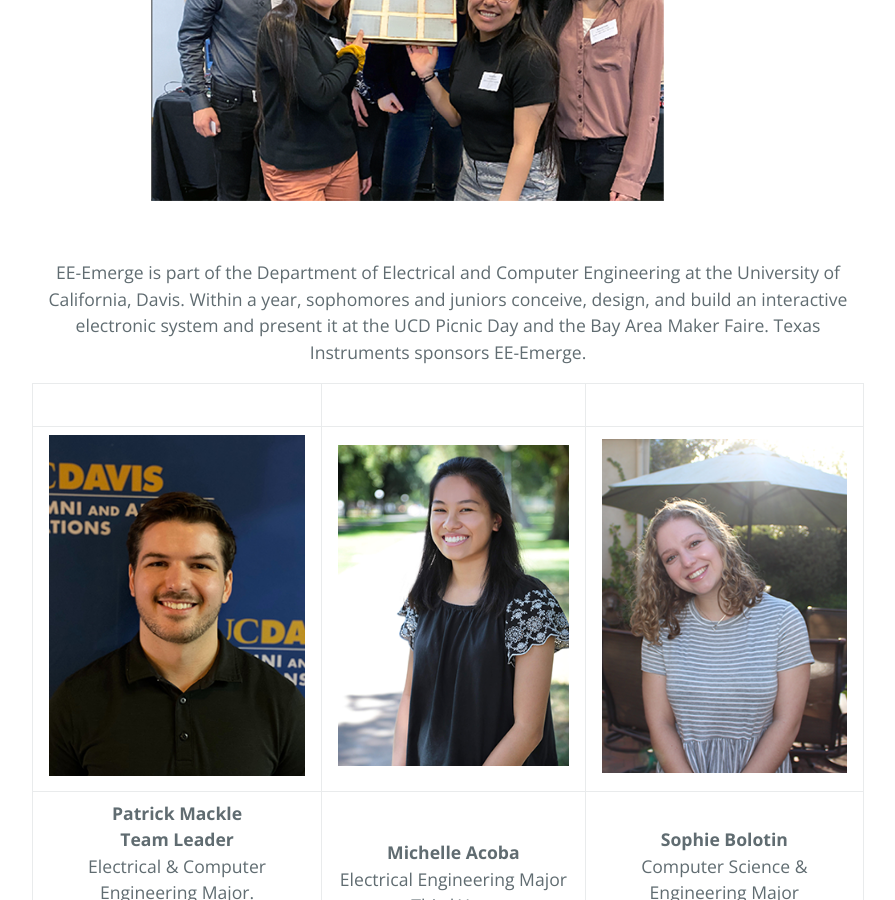
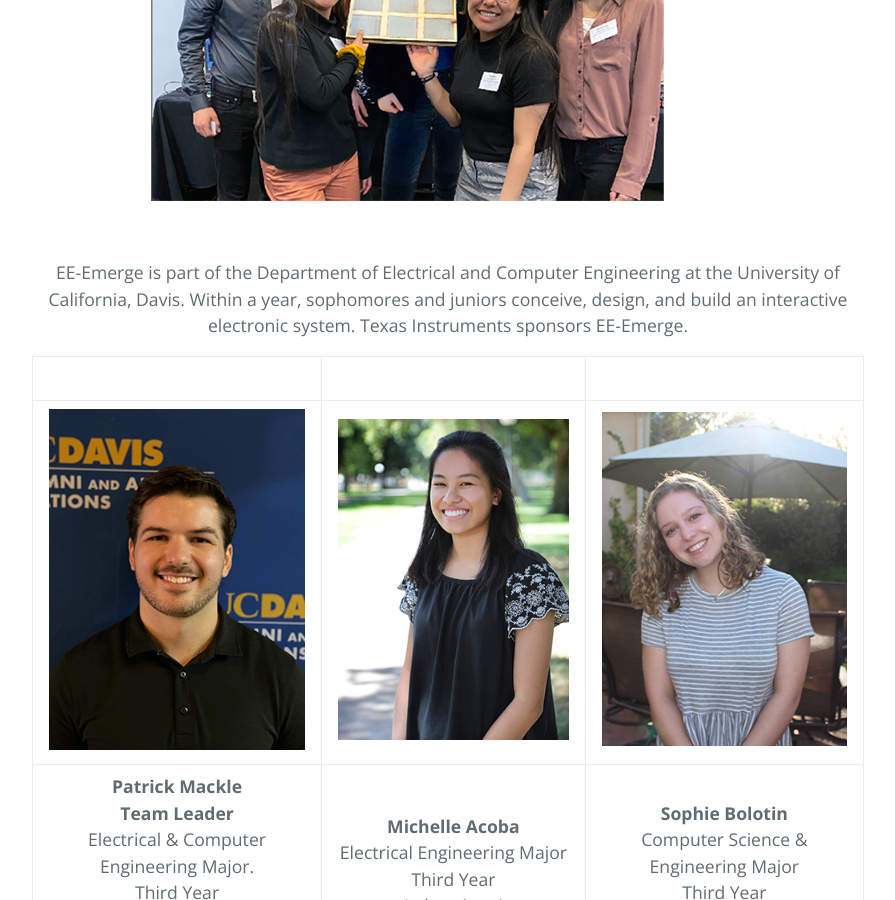
Before and after one commit to pmackle/EE-Emerge-2020-FourFace, a Jekyll site: the page built from docs/Team.md, in a window 1280 px wide and 900 px high, scrolled down 648 px. Shown: the whole window, without its empty margins (192-1087 px from the left). Built offline with Jekyll 4.4.1, drawn with Linux system fonts in a browser that asks for light colours.

Commit message:
Update Team.md

```diff
--- a/docs/Team.md
+++ b/docs/Team.md
@@ -13,7 +13,7 @@ filename: Team
 
 <div markdown="1">
 <p align="center">
-  EE-Emerge is part of the Department of Electrical and Computer Engineering at the University of California, Davis. Within a year, sophomores and juniors conceive, design, and build an interactive electronic system and present it at the UCD Picnic Day and the Bay Area Maker Faire. Texas Instruments sponsors EE-Emerge.
+  EE-Emerge is part of the Department of Electrical and Computer Engineering at the University of California, Davis. Within a year, sophomores and juniors conceive, design, and build an interactive electronic system. Texas Instruments sponsors EE-Emerge.
 </p>
 </div>
 
```
